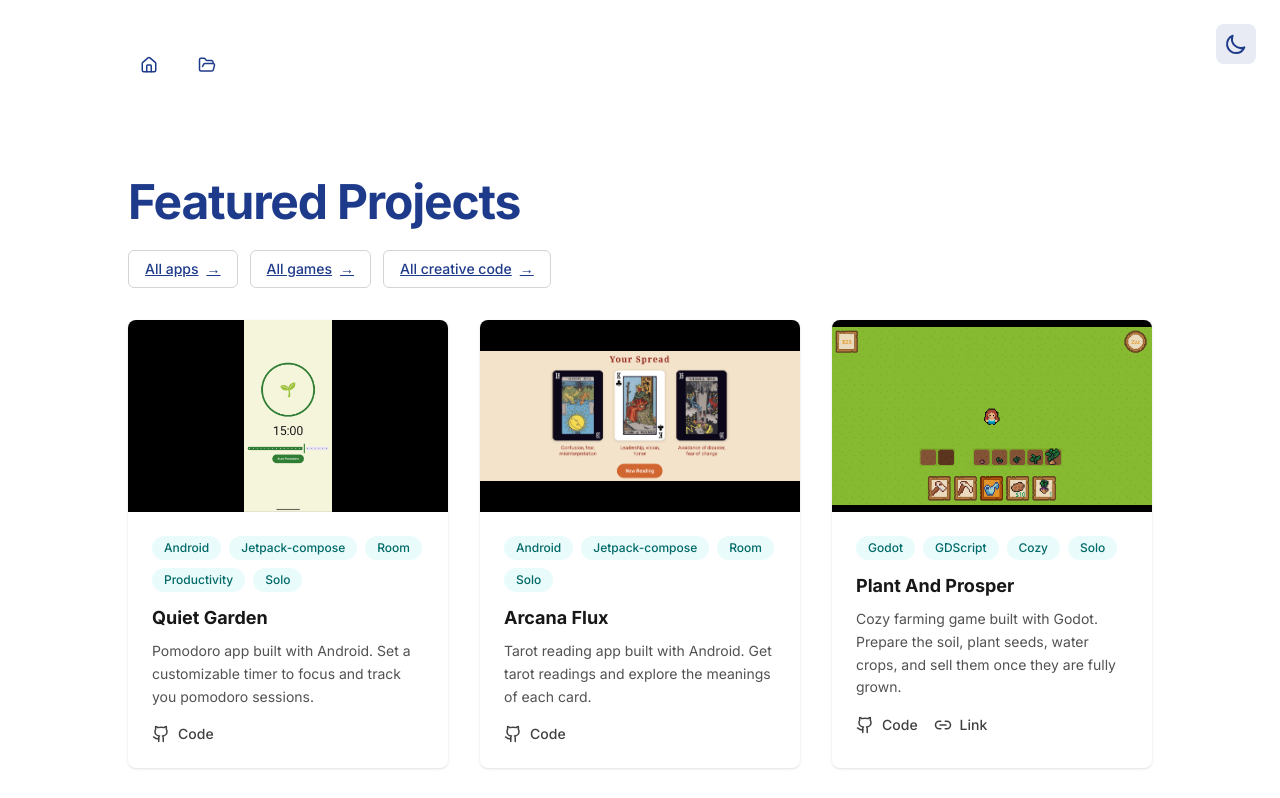
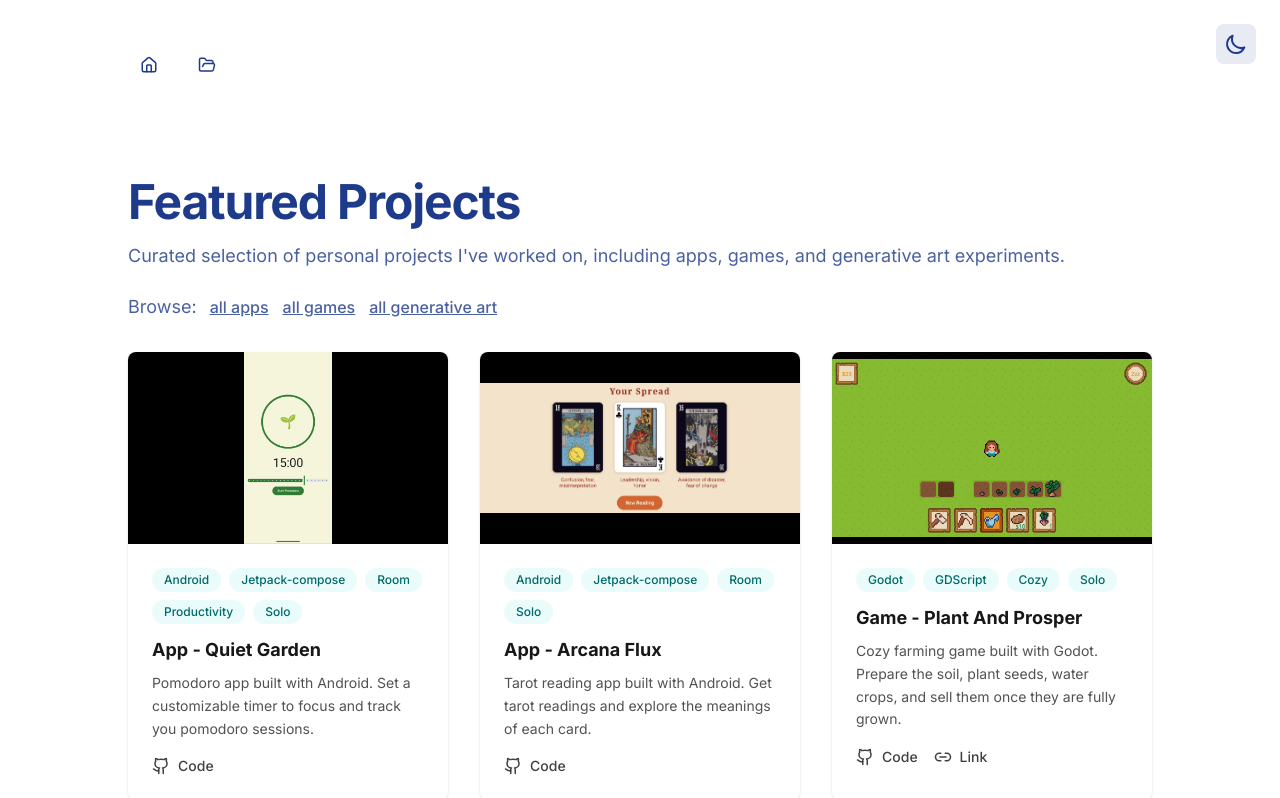
Before and after one commit to nadia-nh/nextjs-website, a Next.js app: page /projects in a window 1280 px wide. Shown: the top 798 px of the page. Built offline with nearby package versions, Linux system fonts and the light colour scheme.

Commit message:
Add links and description text to all pages
Also changes creative code naming to generative art

```diff
--- a/app/app-projects/page.jsx
+++ b/app/app-projects/page.jsx
@@ -1,4 +1,5 @@
 import ProjectCard from '../projects/project-card';
+import Link from 'next/link';
 import {
     applications,
 } from '../projects/project.data.jsx';
@@ -13,7 +14,16 @@ export default function AppProjectsPage() {
             {/* Page Header */}
             <div className="mb-12">
                 <h1 className="mb-4">Apps</h1>
-                <p className="page-description" />
+                <p className="page-description mt-4">
+                    Mobile and web applications built with a focus on clarity, usability, and clean architecture.
+                </p>
+
+                <div className="page-description mt-4 flex flex-wrap items-center gap-3">
+                    <span>Browse:</span>
+                    <Link href="/projects" className="cta-link">featured projects</Link>
+                    <Link href="/game-projects" className="cta-link">all games</Link>
+                    <Link href="/creative-projects" className="cta-link">all generative art</Link>
+                </div>
             </div>
 
             {/* Apps Grid */}
--- a/app/creative-projects/page.jsx
+++ b/app/creative-projects/page.jsx
@@ -1,4 +1,5 @@
 import ProjectCard from '../projects/project-card';
+import Link from 'next/link';
 import {
     sketches,
     shaders
@@ -13,8 +14,17 @@ export default function ProjectsPage() {
         <div className="pb-12">
             {/* Page Header */}
             <div className="mb-12">
-                <h1 className="mb-4">Creative Code</h1>
-                <p className="page-description" />
+                <h1 className="mb-4">Generative Art</h1>
+                <p className="page-description mt-4">
+                    Generative and visual experiments exploring motion, color, algorithms, and interaction.
+                </p>
+
+                <div className="page-description mt-4 flex flex-wrap items-center gap-3">
+                    <span>Browse:</span>
+                    <Link href="/projects" className="cta-link">featured projects</Link>
+                    <Link href="/app-projects" className="cta-link">all apps</Link>
+                    <Link href="/game-projects" className="cta-link">all games</Link>
+                </div>
             </div>
 
             <h2 className="mb-4">P5.js Sketches</h2>
--- a/app/game-projects/page.jsx
+++ b/app/game-projects/page.jsx
@@ -1,4 +1,5 @@
 import ProjectCard from '../projects/project-card';
+import Link from 'next/link';
 import {
     games_godot,
     games_rcade,
@@ -15,7 +16,16 @@ export default function GameProjectsPage() {
             {/* Page Header */}
             <div className="mb-12">
                 <h1 className="mb-4">Games</h1>
-                <p className="page-description" />
+                <p className="page-description mt-4">
+                    Games built with different game engines and frameworks, exploring game design, mechanics, and systems.
+                </p>
+
+                <div className="page-description mt-4 flex flex-wrap items-center gap-3">
+                    <span>Browse:</span>
+                    <Link href="/projects" className="cta-link">featured projects</Link>
+                    <Link href="/app-projects" className="cta-link">all apps</Link>
+                    <Link href="/creative-projects" className="cta-link">all generative art</Link>
+                </div>
             </div>
 
             <h2 className="mb-4">
--- a/app/page.jsx
+++ b/app/page.jsx
@@ -3,8 +3,15 @@ import { Linkedin, Mail } from 'lucide-react';
 export default function Page() {
     return (
         <div className="pt-12">
-            <div className="text-center">
+            <div className="text-left">
                 <h1 className="mb-8 text-4xl font-bold">Nadia Heredia</h1>
+
+                <p className="page-description mt-4">
+                    Nadia Heredia (she / her) is a software engineer based in New York City.
+                    With a background in Android development and graphics, she designs and builds mobile applications, games, and generative art projects.
+                </p>
+
+                <br/> <br />
                 <div className="flex justify-center gap-4">
                     <a
                         href="https://github.com/nadia-nh"
--- a/app/projects/page.jsx
+++ b/app/projects/page.jsx
@@ -12,19 +12,19 @@ export default function ProjectsPage() {
             {/* Page Header */}
             <div className="mb-12">
                 <h1 className="mb-4">Featured Projects</h1>
-                <div className="mt-6 flex flex-wrap gap-3 text-sm font-medium">
-                    <Link href="/app-projects" className="cta-link">
-                        All apps <span aria-hidden>→</span>
-                    </Link>
-                    <Link href="/game-projects" className="cta-link">
-                        All games <span aria-hidden>→</span>
-                    </Link>
-                    <Link href="/creative-projects" className="cta-link">
-                        All creative code <span aria-hidden>→</span>
-                    </Link>
+
+                <p className="page-description mt-4">
+                    Curated selection of personal projects I've worked on, including apps, games, and generative art experiments.
+                </p>
+
+                <div className="page-description mt-4 flex flex-wrap items-center gap-3">
+                    <span>Browse:</span>
+                    <Link href="/app-projects" className="cta-link">all apps</Link>
+                    <Link href="/game-projects" className="cta-link">all games</Link>
+                    <Link href="/creative-projects" className="cta-link">all generative art</Link>
                 </div>
 
-                <p className="page-description mt-8" />
+                <br />
 
                 {/* Featured Projects Grid */}
                 <div className="grid gap-8 sm:grid-cols-1 lg:grid-cols-3">
--- a/app/projects/project.data.jsx
+++ b/app/projects/project.data.jsx
@@ -23,7 +23,7 @@ import screenshotRcShiftingSpheres from '@images/screenshot-rc-shifting-spheres.
 export const featured = [
     {
         id: 1,
-        title: 'Quiet Garden',
+        title: 'App - Quiet Garden',
         description: `Pomodoro app built with Android.
             Set a customizable timer to focus and track you pomodoro sessions.`,
         image: screenshotRcPomodoro,
@@ -33,7 +33,7 @@ export const featured = [
     },
     {
         id: 2,
-        title: 'Arcana Flux',
+        title: 'App - Arcana Flux',
         description: `Tarot reading app built with Android.
             Get tarot readings and explore the meanings of each card.`,
         image: screenshotRcTarot,
@@ -43,7 +43,7 @@ export const featured = [
     },
     {
         id: 3,
-        title: 'Plant And Prosper',
+        title: 'Game - Plant And Prosper',
         description: `Cozy farming game built with Godot.
             Prepare the soil, plant seeds, water crops, and sell them once they are fully grown.`,
         image: screenshotRcGodotFarmRpg,
@@ -53,7 +53,7 @@ export const featured = [
     },
     {
         id: 4,
-        title: 'Space Laser',
+        title: 'Game - Space Laser',
         description: `Shoot-em-up game in space built with Pico-8.
             Steer a ship and shoot lasers at falling enemies.`,
         image: screenshotRcShooter,
@@ -63,7 +63,7 @@ export const featured = [
     },
     {
         id: 5,
-        title: 'Flower Garden',
+        title: 'Generative Art - Flower Garden',
         description: `Cozy garden.
             Left-click to plant flowers and watch them sway in the breeze.
             Right-click to remove them.`,
@@ -74,7 +74,7 @@ export const featured = [
     },
     {
         id: 6,
-        title: 'Rings And Planets',
+        title: 'Generative Art - Rings And Planets',
         description: `Constellation scene.
             Rings and orbiting planets move dynamically, with colors shifting over time.`,
         image: screenshotRcRingsPlanets,
--- a/styles/globals.css
+++ b/styles/globals.css
@@ -175,7 +175,7 @@
     }
 
     .page-description {
-        @apply text-lg text-neutral-600 dark:text-neutral-400 max-w-2xl;
+        @apply text-lg text-neutral-600 dark:text-neutral-400;
         opacity: 0.8;
         color: var(--text-color);
     }
@@ -185,6 +185,9 @@
     }
 
     .cta-link {
-        @apply inline-flex items-center justify-center gap-2 rounded-md border border-neutral-300 px-4 py-2 text-sm font-medium transition hover:-translate-y-0.5 hover:shadow-sm dark:border-neutral-700;
+        @apply inline-flex items-center justify-center gap-0 rounded-md
+        border px-0 py-2 text-base font-medium
+        transition hover:-translate-y-0.5 hover:shadow-sm;
+        border-color: var(--bg-color);
     }
 }
```
